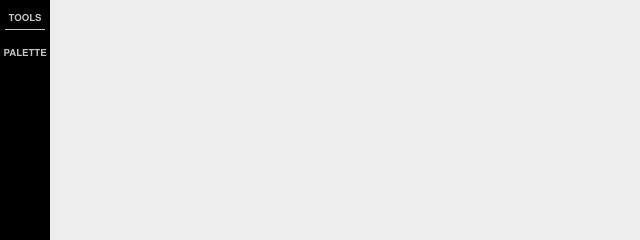
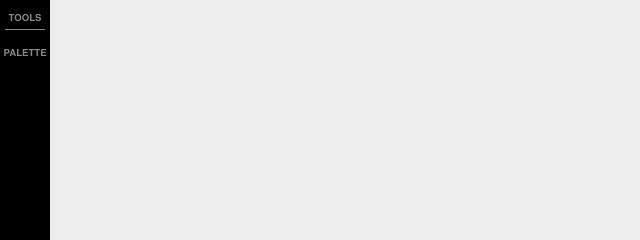
Before and after one commit to UTD-SESeniorDesign-Spring2015-Group4/D-D, a website with bundled scripts: page app/index.html in a window 1280 px wide. Shown: the top 240 px of the page, 0-640 px from the left. Built offline with nearby package versions, Linux system fonts and the light colour scheme; files whose address does not match are found by name.

Commit message:
Small css changes

```diff
--- a/app/css/app.css
+++ b/app/css/app.css
@@ -58,14 +58,14 @@ html, body {
     padding-top: 10px;
     font-size: .6em;
     font-family: texgyreheros-bold, sans-serif;
-    color: #C3C3C3;
+    color: #888888;
 }
 
 #sidebar hr {
     border: 0;
     height: 1px;
     margin: 5px;
-    background-color: #C3C3C3;
+    background-color: #888888;
 }
 
 .toolbox li img:hover {
```
